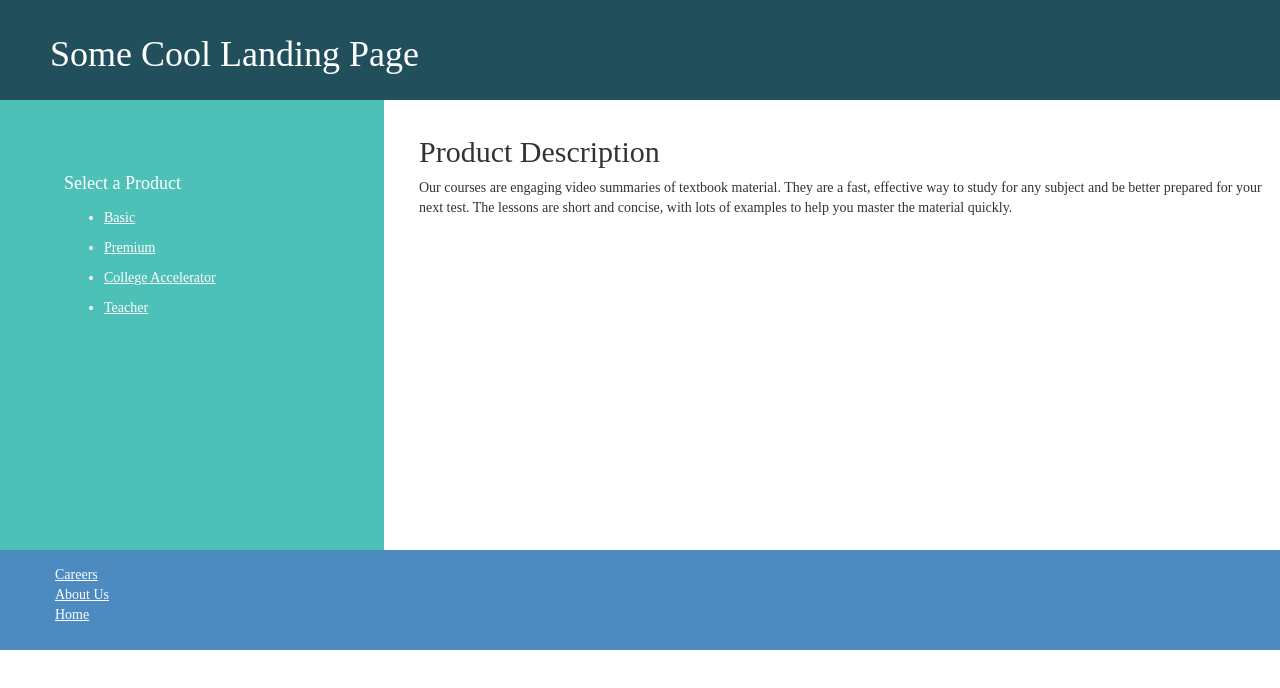
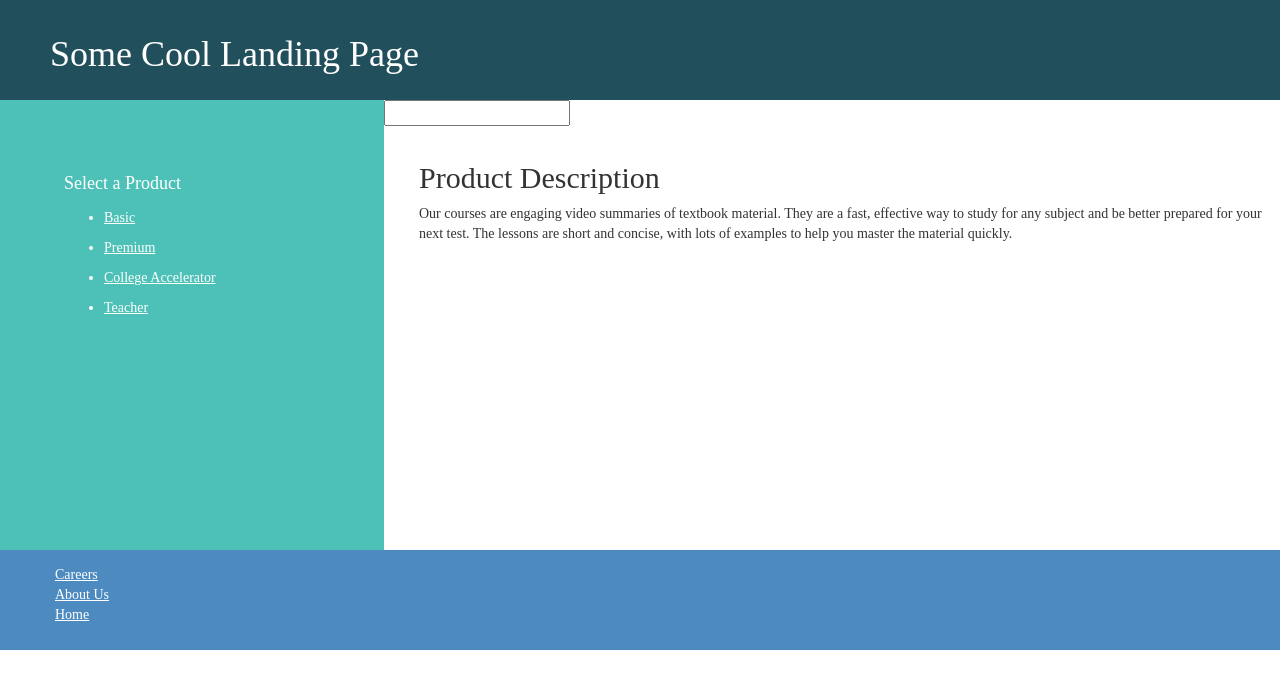
Before and after one commit to henryw4k/study, a plain HTML site: page index.html in a window 1280 px wide. Drawn offline with nearby package versions, Linux system fonts and the light colour scheme.

Commit message:
testing autoscroll on iOS

```diff
--- a/index.html
+++ b/index.html
@@ -133,6 +133,8 @@
 			</ul>
 
 		</div>
+
+		<input type="text" name="testing">
 		<div id="main">
 			<h2>Product Description</h2>
 			<div id="content"></div>
```
